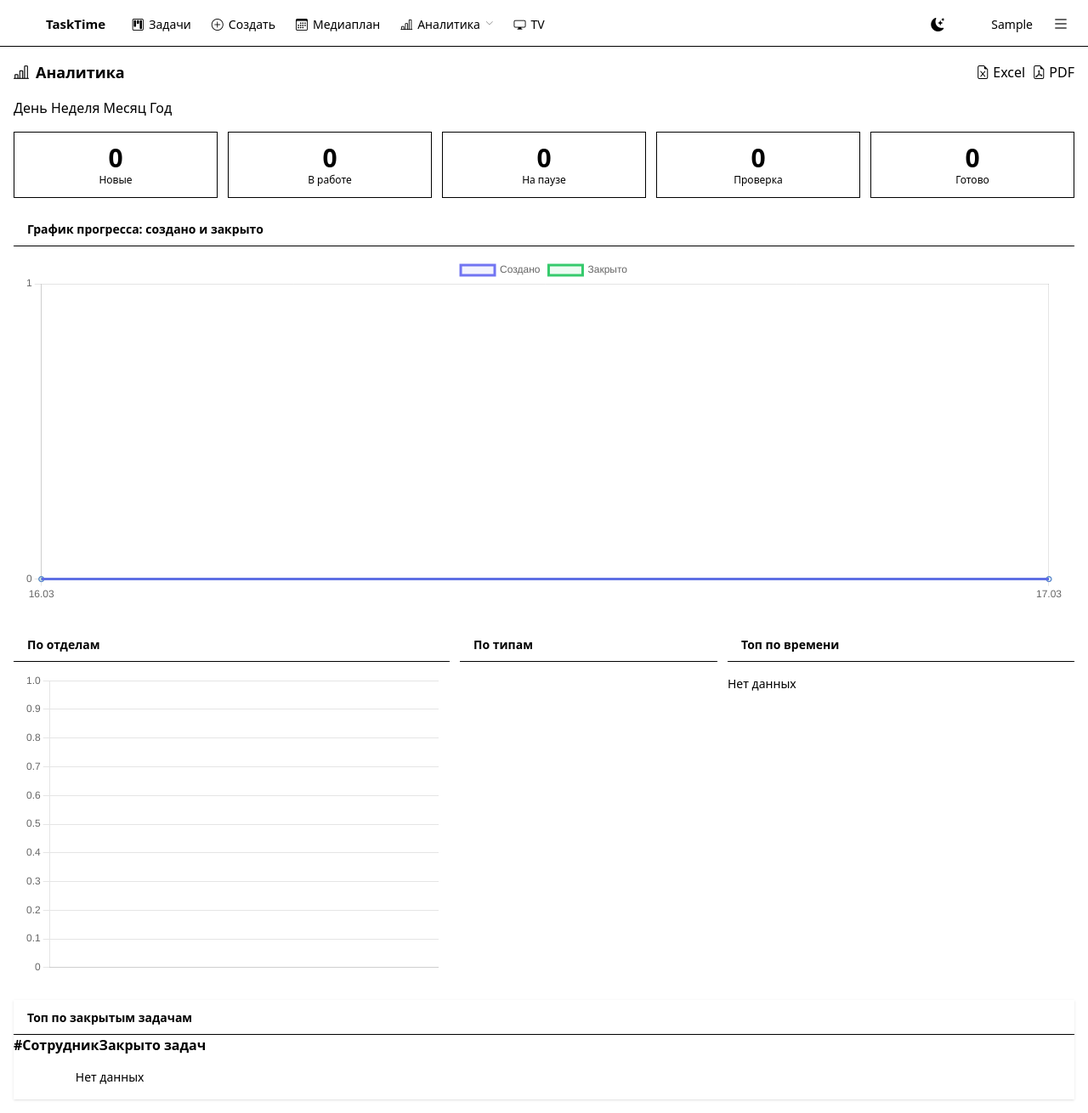
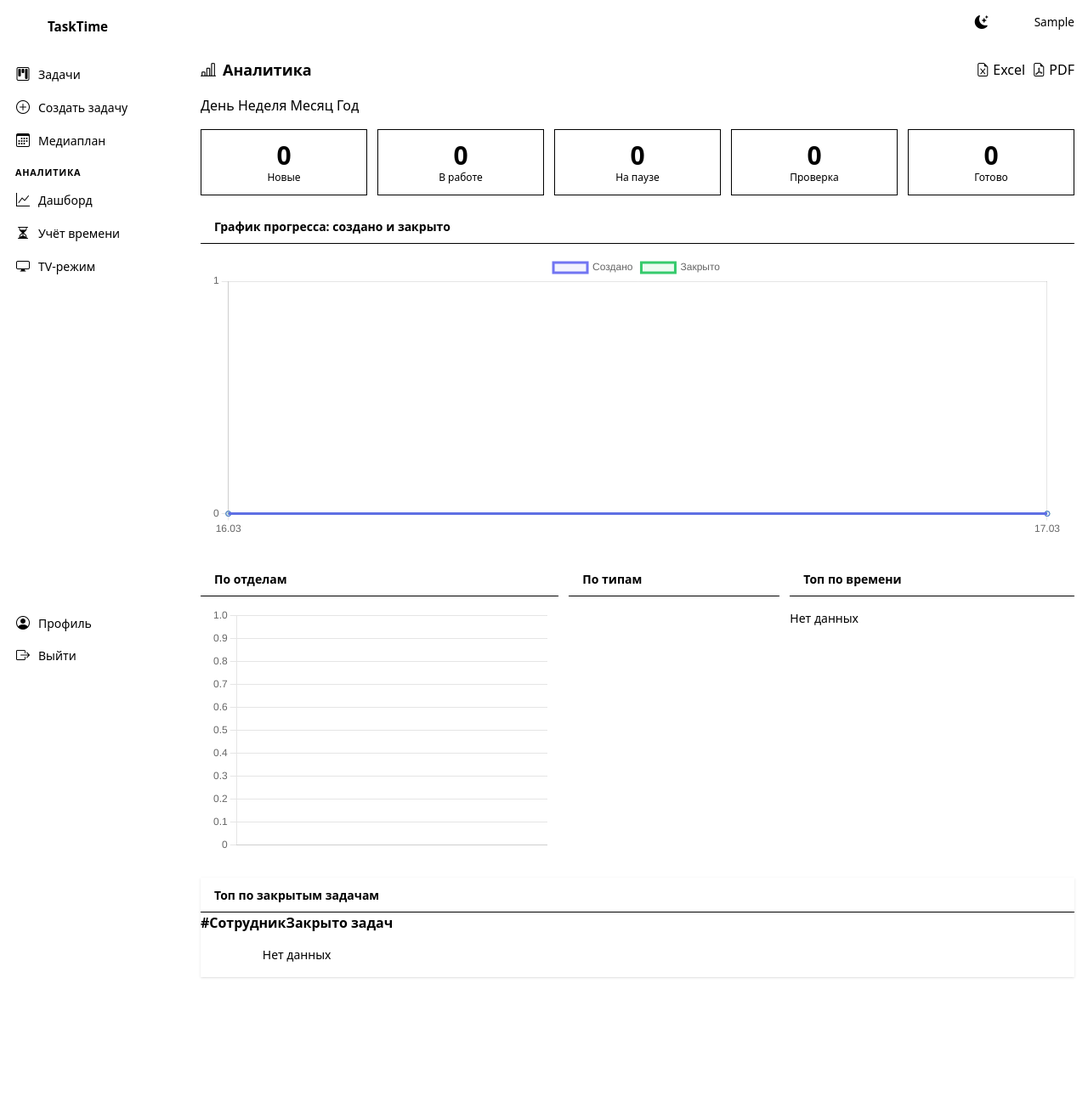
Before and after one commit to DmitriyODS/gw1, a Flask app: page /analytics in a window 1280 px wide. Shown: the whole page at 85% size. After the commit the page ends 1151 px from the top, so only its background shows below. Run offline with Flask 3, Linux system fonts and the light colour scheme; the visitor is signed in with stand-in values (Sample User, id 1); data comes from the database, SQL or seed files in the repository; data that the repository does not hold is empty; a map, chart or similar area stays blank; parts of the project's set-up code (start-up, migrations or seed data) failed here and were passed over; some libraries are stand-ins or nearby versions.

Commit message:
Исправление 1

```diff
--- a/app/templates/analytics/tv.html
+++ b/app/templates/analytics/tv.html
@@ -253,6 +253,9 @@ body:hover .dots { opacity: 1; }
   <div class="topbar-right">
     <span class="clock" id="clock"></span>
     <button class="icon-btn" id="theme-btn" onclick="toggleTheme()" title="Тема">🌙</button>
+    {% if current_user.is_authenticated %}
+    <a href="{{ url_for('auth.logout') }}" class="icon-btn" title="Выйти" style="text-decoration:none; font-size:1.1rem;">⏻</a>
+    {% endif %}
     <button class="icon-btn" onclick="window.close()" title="Закрыть">✕</button>
   </div>
 </div>
--- a/app/templates/base.html
+++ b/app/templates/base.html
@@ -1,7 +1,6 @@
 <!DOCTYPE html>
 <html lang="ru" data-theme="light">
 <head>
-  <!-- theme: applied immediately to avoid flash -->
   <script>(function(){var t=localStorage.getItem('tt-theme')||'light';document.documentElement.setAttribute('data-theme',t);})();</script>
   <meta charset="UTF-8">
   <meta name="viewport" content="width=device-width, initial-scale=1.0">
@@ -11,44 +10,76 @@
   <script src="https://cdn.jsdelivr.net/npm/@tailwindcss/browser@4"></script>
   <link href="https://cdn.jsdelivr.net/npm/bootstrap-icons@1.11.3/font/bootstrap-icons.css" rel="stylesheet">
   <style>
-    body { background: var(--color-base-200); }
-    .task-overdue { background-color: color-mix(in oklch, var(--color-error) 8%, var(--color-base-100)) !important; border-left: 4px solid var(--color-error) !important; }
-    .urgency-border-urgent   { border-left: 4px solid var(--color-error); }
-    .urgency-border-important { border-left: 4px solid #f97316; }
-    .urgency-border-normal   { border-left: 4px solid var(--color-info); }
-    .urgency-border-slow     { border-left: 4px solid color-mix(in oklch, var(--color-base-content) 25%, transparent); }
-    .timer-mono { font-family: 'Courier New', monospace; font-size: 1.4rem; font-weight: bold; }
+    body { background: var(--color-base-200); margin: 0; }
 
-    /* Navbar */
+    /* ── Sidebar ── */
+    #sidebar {
+      width: 220px; flex-shrink: 0;
+      background: var(--color-base-100);
+      border-right: 1px solid var(--color-base-300);
+      display: flex; flex-direction: column;
+      position: fixed; top: 0; left: 0; bottom: 0; z-index: 50;
+      transition: transform 0.25s ease;
+    }
+    #sidebar-overlay {
+      display: none; position: fixed; inset: 0; z-index: 49;
+      background: rgba(0,0,0,0.35); backdrop-filter: blur(2px);
+    }
+    .sidebar-logo {
+      display: flex; align-items: center; gap: 10px;
+      padding: 16px 16px 12px; border-bottom: 1px solid var(--color-base-300);
+      font-weight: 800; font-size: 0.95rem; text-decoration: none;
+      color: var(--color-base-content);
+    }
+    .logo-icon {
+      width: 30px; height: 30px; border-radius: 8px; flex-shrink: 0;
+      background: var(--color-primary); display: flex; align-items: center;
+      justify-content: center; color: white; font-size: 0.82rem;
+    }
+    .sidebar-nav {
+      flex: 1; overflow-y: auto; padding: 10px 8px;
+      display: flex; flex-direction: column; gap: 1px;
+    }
+    .nav-section-label {
+      font-size: 0.68rem; font-weight: 700; letter-spacing: 0.07em;
+      text-transform: uppercase; padding: 10px 10px 4px;
+      color: color-mix(in oklch, var(--color-base-content) 35%, transparent);
+    }
     .nav-link {
-      display: flex; align-items: center; gap: 6px;
-      padding: 5px 11px; border-radius: 8px;
+      display: flex; align-items: center; gap: 9px;
+      padding: 7px 10px; border-radius: 8px;
       font-size: 0.875rem; font-weight: 500;
       color: color-mix(in oklch, var(--color-base-content) 65%, transparent);
-      text-decoration: none; transition: all 0.15s; white-space: nowrap;
-      background: none; border: none; cursor: pointer;
+      text-decoration: none; transition: all 0.12s;
+      background: none; border: none; cursor: pointer; width: 100%; text-align: left;
     }
+    .nav-link i { font-size: 1rem; width: 18px; text-align: center; flex-shrink: 0; }
     .nav-link:hover { background: var(--color-base-200); color: var(--color-base-content); }
     .nav-link.active { background: color-mix(in oklch, var(--color-primary) 12%, var(--color-base-100)); color: var(--color-primary); }
+    .sidebar-footer { padding: 10px 8px; border-top: 1px solid var(--color-base-300); }
 
-    .nav-dropdown { position: relative; }
-    .nav-dropdown-menu {
-      display: none; position: absolute; top: calc(100% + 6px); left: 0;
-      background: var(--color-base-100);
-      border: 1px solid var(--color-base-300);
-      border-radius: 12px; box-shadow: 0 8px 24px rgba(0,0,0,0.12);
-      padding: 6px; min-width: 200px; z-index: 100;
+    /* ── Topbar ── */
+    #topbar {
+      position: fixed; top: 0; left: 220px; right: 0; height: 52px; z-index: 40;
+      background: var(--color-base-100); border-bottom: 1px solid var(--color-base-300);
+      display: flex; align-items: center; padding: 0 16px; gap: 10px;
     }
-    .nav-dropdown:hover .nav-dropdown-menu,
-    .nav-dropdown:focus-within .nav-dropdown-menu { display: block; }
-    .nav-dropdown-item {
-      display: flex; align-items: center; gap: 8px;
-      padding: 7px 11px; border-radius: 8px;
-      font-size: 0.875rem; color: var(--color-base-content);
-      text-decoration: none; transition: background 0.1s;
+    #topbar-accent {
+      position: fixed; top: 0; left: 220px; right: 0; height: 3px; z-index: 41;
+      background: linear-gradient(90deg, var(--color-primary) 0%, oklch(65% 0.24 300) 100%);
     }
-    .nav-dropdown-item:hover { background: var(--color-base-200); }
+    #sidebar-toggle {
+      display: none; background: none; border: none; cursor: pointer;
+      width: 36px; height: 36px; border-radius: 8px; align-items: center;
+      justify-content: center; color: var(--color-base-content); font-size: 1.25rem;
+      transition: background 0.12s;
+    }
+    #sidebar-toggle:hover { background: var(--color-base-200); }
 
+    /* ── Main ── */
+    .main-wrap { margin-left: 220px; margin-top: 52px; padding: 16px; min-width: 0; }
+
+    /* Timer badge */
     .timer-badge {
       display: flex; align-items: center; gap: 6px;
       background: color-mix(in oklch, var(--color-success) 14%, var(--color-base-100));
@@ -67,65 +98,56 @@
       50% { opacity: 0.4; transform: scale(0.85); }
     }
 
-    /* Theme toggle */
-    .theme-toggle {
+    .icon-btn {
       width: 32px; height: 32px; border-radius: 8px; border: none;
-      background: none; cursor: pointer;
+      background: none; cursor: pointer; display: flex; align-items: center;
+      justify-content: center;
+      color: color-mix(in oklch, var(--color-base-content) 55%, transparent);
+      transition: background 0.12s, color 0.12s; font-size: 1rem;
+    }
+    .icon-btn:hover { background: var(--color-base-200); color: var(--color-base-content); }
+
+    .user-chip { display: flex; align-items: center; gap: 8px; font-size: 0.85rem; font-weight: 500; }
+    .user-avatar {
+      width: 28px; height: 28px; border-radius: 50%;
+      background: var(--color-primary); color: white;
       display: flex; align-items: center; justify-content: center;
-      color: color-mix(in oklch, var(--color-base-content) 55%, transparent);
-      transition: background 0.15s, color 0.15s; font-size: 1rem;
+      font-size: 0.78rem; font-weight: 700; flex-shrink: 0;
     }
-    .theme-toggle:hover { background: var(--color-base-200); color: var(--color-base-content); }
 
-    /* Mobile drawer */
-    #mobile-menu {
-      display: none; position: fixed; inset: 0; z-index: 200;
+    /* Task styles */
+    .task-overdue { background-color: color-mix(in oklch, var(--color-error) 8%, var(--color-base-100)) !important; border-left: 4px solid var(--color-error) !important; }
+    .urgency-border-urgent    { border-left: 4px solid var(--color-error); }
+    .urgency-border-important { border-left: 4px solid #f97316; }
+    .urgency-border-normal    { border-left: 4px solid var(--color-info); }
+    .urgency-border-slow      { border-left: 4px solid color-mix(in oklch, var(--color-base-content) 25%, transparent); }
+    .timer-mono { font-family: 'Courier New', monospace; font-size: 1.4rem; font-weight: bold; }
+
+    /* ── Mobile ── */
+    @media (max-width: 1023px) {
+      #sidebar { transform: translateX(-100%); }
+      #sidebar.open { transform: translateX(0); }
+      #sidebar-overlay.open { display: block; }
+      #topbar { left: 0; }
+      #topbar-accent { left: 0; }
+      #sidebar-toggle { display: flex; }
+      .main-wrap { margin-left: 0; }
+      .user-name { display: none; }
     }
-    #mobile-menu.open { display: block; }
-    #mobile-menu-overlay {
-      position: absolute; inset: 0;
-      background: rgba(0,0,0,0.4); backdrop-filter: blur(2px);
-    }
-    #mobile-menu-panel {
-      position: absolute; right: 0; top: 0; bottom: 0; width: 280px;
-      background: var(--color-base-100); overflow-y: auto;
-      transform: translateX(100%); transition: transform 0.25s ease;
-    }
-    #mobile-menu.open #mobile-menu-panel { transform: translateX(0); }
-    .mobile-nav-link {
-      display: flex; align-items: center; gap: 10px;
-      padding: 10px 16px; font-size: 0.9rem; font-weight: 500;
-      color: var(--color-base-content); text-decoration: none;
-      border-radius: 8px; transition: background 0.1s;
-    }
-    .mobile-nav-link:hover { background: var(--color-base-200); }
-    .mobile-nav-link i { width: 18px; opacity: 0.5; text-align: center; }
   </style>
   {% block head %}{% endblock %}
 </head>
-<body class="min-h-screen flex flex-col">
+<body>
 
 {% if current_user.is_authenticated %}
+<div id="sidebar-overlay" onclick="closeSidebar()"></div>
 
-<!-- Top accent bar -->
-<div style="height:3px; background: linear-gradient(90deg, var(--color-primary) 0%, oklch(65% 0.24 300) 100%); flex-shrink:0;"></div>
-
-<!-- Navbar -->
-<nav class="border-b sticky top-0 z-40 flex-shrink-0"
-     style="background: var(--color-base-100); border-color: var(--color-base-300); height:52px;">
-  <div class="flex items-center h-full px-4 gap-3 max-w-screen-2xl mx-auto">
-
-    <!-- Logo -->
-    <a href="{{ url_for('tasks.list_tasks') }}" class="flex items-center gap-2.5 font-bold text-[15px] shrink-0 no-underline mr-2"
-       style="color: var(--color-base-content)">
-      <div class="w-7 h-7 rounded-lg flex items-center justify-center shrink-0" style="background: var(--color-primary)">
-        <i class="bi bi-clock-history text-white" style="font-size:0.8rem"></i>
-      </div>
+<aside id="sidebar">
+  <a href="{{ url_for('tasks.list_tasks') }}" class="sidebar-logo">
+    <div class="logo-icon"><i class="bi bi-clock-history"></i></div>
     TaskTime
   </a>
-
-    <!-- Desktop nav -->
-    <div class="hidden lg:flex items-center gap-0.5 flex-1">
+  <nav class="sidebar-nav">
     {% if current_user.is_tv %}
     <a href="{{ url_for('analytics.tv_mode') }}" class="nav-link">
       <i class="bi bi-display"></i> TV Dashboard
@@ -134,62 +156,54 @@
     <a href="{{ url_for('tasks.list_tasks') }}" class="nav-link">
       <i class="bi bi-kanban"></i> Задачи
     </a>
-
     <a href="{{ url_for('tasks.create') }}" class="nav-link">
-        <i class="bi bi-plus-circle"></i> Создать
+      <i class="bi bi-plus-circle"></i> Создать задачу
     </a>
-
     <a href="{{ url_for('media_plan.index') }}" class="nav-link">
       <i class="bi bi-calendar3"></i> Медиаплан
     </a>
-
-      <div class="nav-dropdown">
-        <button class="nav-link">
-          <i class="bi bi-bar-chart-line"></i> Аналитика
-          <i class="bi bi-chevron-down" style="font-size:0.6rem; opacity:0.5"></i>
-        </button>
-        <div class="nav-dropdown-menu">
-          <a href="{{ url_for('analytics.dashboard') }}" class="nav-dropdown-item">
-            <i class="bi bi-graph-up" style="opacity:0.5"></i> Дашборд
+    <div class="nav-section-label">Аналитика</div>
+    <a href="{{ url_for('analytics.dashboard') }}" class="nav-link">
+      <i class="bi bi-graph-up"></i> Дашборд
     </a>
-          <a href="{{ url_for('analytics.time_report') }}" class="nav-dropdown-item">
-            <i class="bi bi-hourglass-split" style="opacity:0.5"></i> Учёт времени
+    <a href="{{ url_for('analytics.time_report') }}" class="nav-link">
+      <i class="bi bi-hourglass-split"></i> Учёт времени
+    </a>
+    <a href="{{ url_for('analytics.tv_mode') }}" target="_blank" class="nav-link">
+      <i class="bi bi-display"></i> TV-режим
+    </a>
+    {% if current_user.can_admin %}
+    <div class="nav-section-label">Управление</div>
+    {% if current_user.is_super_admin %}
+    <a href="{{ url_for('admin.users') }}" class="nav-link">
+      <i class="bi bi-people"></i> Пользователи
+    </a>
+    {% endif %}
+    <a href="{{ url_for('admin.departments') }}" class="nav-link">
+      <i class="bi bi-building"></i> Отделы
+    </a>
+    <a href="{{ url_for('public.submit') }}" target="_blank" class="nav-link">
+      <i class="bi bi-box-arrow-up-right"></i> Внешняя форма
+    </a>
+    {% endif %}
+    {% endif %}
+  </nav>
+  <div class="sidebar-footer">
+    {% if not current_user.is_tv %}
+    <a href="{{ url_for('profile.profile') }}" class="nav-link">
+      <i class="bi bi-person-circle"></i> Профиль
+    </a>
+    {% endif %}
+    <a href="{{ url_for('auth.logout') }}" class="nav-link" style="color: var(--color-error)">
+      <i class="bi bi-box-arrow-right"></i> Выйти
     </a>
   </div>
-      </div>
+</aside>
 
-      <a href="{{ url_for('analytics.tv_mode') }}" target="_blank" class="nav-link">
-        <i class="bi bi-display"></i> TV
-      </a>
-
-      {% if current_user.can_admin %}
-      <div class="nav-dropdown">
-        <button class="nav-link">
-          <i class="bi bi-gear"></i> Управление
-          <i class="bi bi-chevron-down" style="font-size:0.6rem; opacity:0.5"></i>
-        </button>
-        <div class="nav-dropdown-menu">
-          {% if current_user.is_super_admin %}
-          <a href="{{ url_for('admin.users') }}" class="nav-dropdown-item">
-            <i class="bi bi-people" style="opacity:0.5"></i> Пользователи
-          </a>
-          {% endif %}
-          <a href="{{ url_for('admin.departments') }}" class="nav-dropdown-item">
-            <i class="bi bi-building" style="opacity:0.5"></i> Отделы
-          </a>
-          <div style="height:1px; background:var(--color-base-300); margin:4px 8px;"></div>
-          <a href="{{ url_for('public.submit') }}" target="_blank" class="nav-dropdown-item">
-            <i class="bi bi-box-arrow-up-right" style="opacity:0.5"></i> Внешняя форма
-          </a>
-        </div>
-      </div>
-      {% endif %}
-      {% endif %}
-    </div>
-
-    <!-- Right side -->
-    <div class="flex items-center gap-1.5 ml-auto">
-
+<div id="topbar-accent"></div>
+<header id="topbar">
+  <button id="sidebar-toggle" onclick="openSidebar()"><i class="bi bi-list"></i></button>
+  <div class="flex-1"></div>
   {% set at = current_user.active_timer %}
   {% if at %}
   <a class="timer-badge" href="{{ url_for('tasks.detail', task_id=at.task_id) }}">
@@ -197,132 +211,19 @@
     <span id="nav-active-timer" data-started="{{ at.started_at.isoformat() }}">00:00:00</span>
   </a>
   {% endif %}
-
-      <!-- Theme toggle -->
-      <button class="theme-toggle" id="theme-toggle-btn" onclick="toggleTheme()" title="Переключить тему">
+  <button class="icon-btn" onclick="toggleTheme()">
     <i class="bi bi-moon-stars-fill" id="theme-icon"></i>
   </button>
+  <div class="user-chip">
+    <div class="user-avatar">{{ current_user.full_name[0] | upper }}</div>
+    <span class="user-name">{{ current_user.full_name.split()[0] }}</span>
+  </div>
+</header>
 
-      <!-- User (desktop) -->
-      <div class="nav-dropdown hidden lg:block">
-        <button class="nav-link gap-2">
-          <div class="w-6 h-6 rounded-full flex items-center justify-center text-xs font-bold text-white shrink-0"
-               style="background: var(--color-primary)">
-            {{ current_user.full_name[0] | upper }}
-          </div>
-          <span class="max-w-32 truncate">{{ current_user.full_name.split()[0] }}</span>
-        </button>
-        <div class="nav-dropdown-menu" style="right:0; left:auto;">
-          <div class="px-3 py-2 mb-1">
-            <div class="text-sm font-semibold">{{ current_user.full_name }}</div>
-            <div class="text-xs opacity-40 mt-0.5">{{ current_user.role | replace('_',' ') | title }}</div>
-          </div>
-          <div style="height:1px; background:var(--color-base-300); margin:4px 0;"></div>
-          {% if not current_user.is_tv %}
-          <a href="{{ url_for('profile.profile') }}" class="nav-dropdown-item">
-            <i class="bi bi-person-circle"></i> Профиль
-          </a>
-          {% endif %}
-          <a href="{{ url_for('auth.logout') }}" class="nav-dropdown-item" style="color: var(--color-error)">
-            <i class="bi bi-box-arrow-right"></i> Выйти
-          </a>
-        </div>
-      </div>
-
-      <!-- Mobile hamburger -->
-      <button class="lg:hidden theme-toggle" onclick="openMobileMenu()">
-        <i class="bi bi-list" style="font-size:1.25rem"></i>
-      </button>
-    </div>
-  </div>
-</nav>
-
-<!-- Mobile drawer -->
-<div id="mobile-menu">
-  <div id="mobile-menu-overlay" onclick="closeMobileMenu()"></div>
-  <div id="mobile-menu-panel">
-    <!-- Header -->
-    <div class="flex items-center justify-between px-4 py-4" style="border-bottom: 1px solid var(--color-base-300)">
-      <div class="flex items-center gap-2.5">
-        <div class="w-8 h-8 rounded-full flex items-center justify-center font-bold text-white"
-             style="background: var(--color-primary)">
-          {{ current_user.full_name[0] | upper }}
-        </div>
-        <div>
-          <div class="font-semibold text-sm">{{ current_user.full_name }}</div>
-          <div class="text-xs opacity-40">{{ current_user.role | replace('_',' ') | title }}</div>
-        </div>
-      </div>
-      <div class="flex items-center gap-1">
-        <button class="theme-toggle" onclick="toggleTheme()" title="Переключить тему">
-          <i class="bi bi-moon-stars-fill" id="theme-icon-mobile"></i>
-        </button>
-        <button class="theme-toggle" onclick="closeMobileMenu()">
-          <i class="bi bi-x-lg" style="font-size:0.9rem"></i>
-        </button>
-      </div>
-    </div>
-
-    <div class="p-3 flex flex-col gap-0.5">
-      {% if current_user.is_tv %}
-      <a href="{{ url_for('analytics.tv_mode') }}" class="mobile-nav-link" onclick="closeMobileMenu()">
-        <i class="bi bi-display"></i> TV Dashboard
-      </a>
-      {% else %}
-      <a href="{{ url_for('tasks.list_tasks') }}" class="mobile-nav-link" onclick="closeMobileMenu()">
-        <i class="bi bi-kanban"></i> Задачи
-      </a>
-      <a href="{{ url_for('tasks.create') }}" class="mobile-nav-link" onclick="closeMobileMenu()">
-        <i class="bi bi-plus-circle"></i> Создать задачу
-      </a>
-      <a href="{{ url_for('media_plan.index') }}" class="mobile-nav-link" onclick="closeMobileMenu()">
-        <i class="bi bi-calendar3"></i> Медиаплан
-      </a>
-      <a href="{{ url_for('profile.profile') }}" class="mobile-nav-link" onclick="closeMobileMenu()">
-        <i class="bi bi-person-circle"></i> Профиль
-      </a>
-
-      <div class="text-xs font-bold uppercase tracking-widest opacity-30 px-4 pt-4 pb-1">Аналитика</div>
-      <a href="{{ url_for('analytics.dashboard') }}" class="mobile-nav-link" onclick="closeMobileMenu()">
-        <i class="bi bi-graph-up"></i> Дашборд
-      </a>
-      <a href="{{ url_for('analytics.time_report') }}" class="mobile-nav-link" onclick="closeMobileMenu()">
-        <i class="bi bi-hourglass-split"></i> Учёт времени
-      </a>
-      <a href="{{ url_for('analytics.tv_mode') }}" target="_blank" class="mobile-nav-link" onclick="closeMobileMenu()">
-        <i class="bi bi-display"></i> TV-режим
-      </a>
-
-      {% if current_user.can_admin %}
-      <div class="text-xs font-bold uppercase tracking-widest opacity-30 px-4 pt-4 pb-1">Управление</div>
-      {% if current_user.is_super_admin %}
-      <a href="{{ url_for('admin.users') }}" class="mobile-nav-link" onclick="closeMobileMenu()">
-        <i class="bi bi-people"></i> Пользователи
-      </a>
-      {% endif %}
-      <a href="{{ url_for('admin.departments') }}" class="mobile-nav-link" onclick="closeMobileMenu()">
-        <i class="bi bi-building"></i> Отделы
-      </a>
-      <a href="{{ url_for('public.submit') }}" target="_blank" class="mobile-nav-link" onclick="closeMobileMenu()">
-        <i class="bi bi-box-arrow-up-right"></i> Внешняя форма
-      </a>
-      {% endif %}
-      {% endif %}
-
-      <div style="height:1px; background:var(--color-base-300); margin:10px 4px;"></div>
-      <a href="{{ url_for('auth.logout') }}" class="mobile-nav-link" style="color: var(--color-error)">
-        <i class="bi bi-box-arrow-right"></i> Выйти
-      </a>
-    </div>
-  </div>
-</div>
-
-{% endif %}
-
-<!-- Flash messages -->
+<main class="main-wrap">
   {% with messages = get_flashed_messages(with_categories=true) %}
   {% if messages %}
-<div class="px-4 pt-3 max-w-screen-2xl mx-auto w-full">
+  <div class="mb-4">
     {% for cat, msg in messages %}
     {% set ac = 'alert-error' if cat == 'danger' else 'alert-' + cat %}
     <div role="alert" class="alert {{ ac }} rounded-xl mb-2 py-2.5 text-sm flex items-center gap-2">
@@ -333,42 +234,45 @@
   </div>
   {% endif %}
   {% endwith %}
+{% endif %}
 
-<!-- Content -->
-<div class="flex-1 px-4 py-4 max-w-screen-2xl mx-auto w-full">
 {% block content %}{% endblock %}
-</div>
+
+{% if current_user.is_authenticated %}
+</main>
+{% endif %}
 
 <script>
-// ── Theme ──
 function applyTheme(t) {
   document.documentElement.setAttribute('data-theme', t);
-  const icon = t === 'dark' ? 'bi-sun-fill' : 'bi-moon-stars-fill';
-  ['theme-icon', 'theme-icon-mobile'].forEach(id => {
-    const el = document.getElementById(id);
-    if (el) el.className = 'bi ' + icon;
-  });
+  const el = document.getElementById('theme-icon');
+  if (el) el.className = 'bi ' + (t === 'dark' ? 'bi-sun-fill' : 'bi-moon-stars-fill');
 }
 function toggleTheme() {
-  const current = document.documentElement.getAttribute('data-theme') || 'light';
-  const next = current === 'dark' ? 'light' : 'dark';
+  const next = document.documentElement.getAttribute('data-theme') === 'dark' ? 'light' : 'dark';
   localStorage.setItem('tt-theme', next);
   applyTheme(next);
 }
-// sync icon with current theme on load
 applyTheme(document.documentElement.getAttribute('data-theme') || 'light');
 
-// ── Mobile menu ──
-function openMobileMenu() {
-  document.getElementById('mobile-menu').classList.add('open');
+(function() {
+  const path = window.location.pathname;
+  document.querySelectorAll('#sidebar .nav-link[href]').forEach(a => {
+    if (a.getAttribute('href') === path) a.classList.add('active');
+  });
+})();
+
+function openSidebar() {
+  document.getElementById('sidebar').classList.add('open');
+  document.getElementById('sidebar-overlay').classList.add('open');
   document.body.style.overflow = 'hidden';
 }
-function closeMobileMenu() {
-  document.getElementById('mobile-menu').classList.remove('open');
+function closeSidebar() {
+  document.getElementById('sidebar').classList.remove('open');
+  document.getElementById('sidebar-overlay').classList.remove('open');
   document.body.style.overflow = '';
 }
 
-// ── Active timer ──
 const navTimer = document.getElementById('nav-active-timer');
 if (navTimer) {
   const started = new Date(navTimer.dataset.started + 'Z');
--- a/app/templates/tasks/list.html
+++ b/app/templates/tasks/list.html
@@ -166,13 +166,10 @@
 {% endfor %}
 
 <!-- Page header -->
-<div class="flex items-center justify-between mb-4">
+<div class="flex items-center mb-4">
   <h1 class="text-lg font-bold flex items-center gap-2">
     <i class="bi bi-kanban opacity-60"></i> Задачи
   </h1>
-  <a href="{{ url_for('tasks.create') }}" class="btn btn-primary btn-sm rounded-xl gap-1.5">
-    <i class="bi bi-plus-lg"></i> Создать
-  </a>
 </div>
 
 <!-- Mobile column tabs (hidden on desktop) -->
```
Also changed, not shown: app/blueprints/profile.py (+8 -3 lines). Lines whose indentation alone changed are shown as unchanged.
